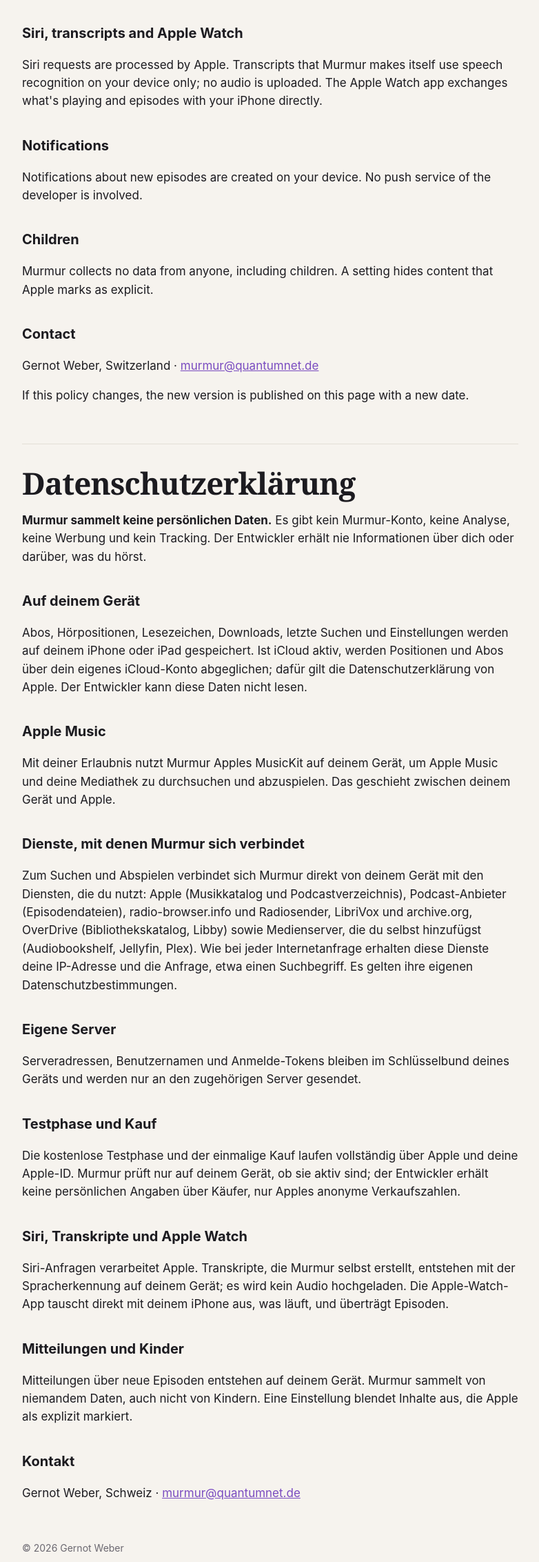
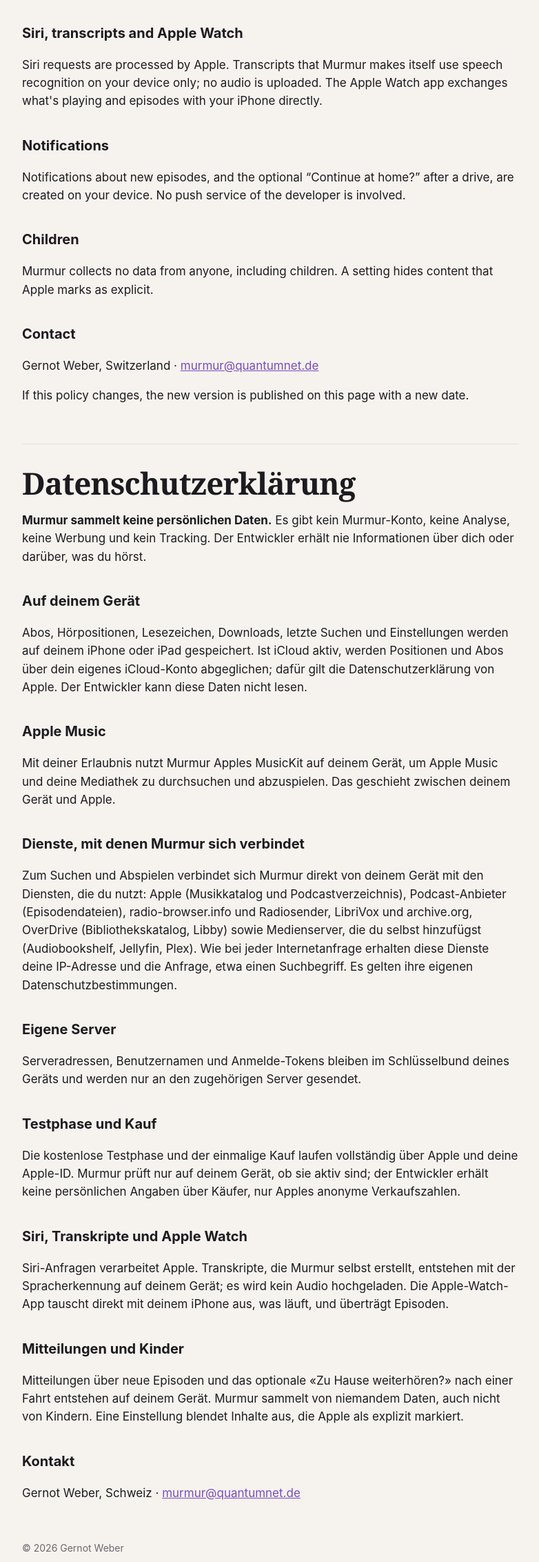
Before and after one commit to gaweber/murmur-site, a plain HTML site: page privacy.html in a window 1280 px wide. Shown: the part 1149-3413 px from the top of the page at 69% size, without its empty margins (248-1030 px from the left). Drawn offline with Linux system fonts and the light colour scheme.

Commit message:
Trips, transcript search, continue at home
Co-Authored-By: Claude Opus 5.5 <noreply@anthropic.com>
Claude-Session: https://claude.ai/code/session_01QqB9a9BY3bVHksh9W5Lm4R

```diff
--- a/privacy.html
+++ b/privacy.html
@@ -33,7 +33,7 @@
   <p>Siri requests are processed by Apple. Transcripts that Murmur makes itself use speech recognition on your device only; no audio is uploaded. The Apple Watch app exchanges what's playing and episodes with your iPhone directly.</p>
 
   <h2>Notifications</h2>
-  <p>Notifications about new episodes are created on your device. No push service of the developer is involved.</p>
+  <p>Notifications about new episodes, and the optional “Continue at home?” after a drive, are created on your device. No push service of the developer is involved.</p>
 
   <h2>Children</h2>
   <p>Murmur collects no data from anyone, including children. A setting hides content that Apple marks as explicit.</p>
@@ -58,7 +58,7 @@
     <h2>Siri, Transkripte und Apple Watch</h2>
     <p>Siri-Anfragen verarbeitet Apple. Transkripte, die Murmur selbst erstellt, entstehen mit der Spracherkennung auf deinem Gerät; es wird kein Audio hochgeladen. Die Apple-Watch-App tauscht direkt mit deinem iPhone aus, was läuft, und überträgt Episoden.</p>
     <h2>Mitteilungen und Kinder</h2>
-    <p>Mitteilungen über neue Episoden entstehen auf deinem Gerät. Murmur sammelt von niemandem Daten, auch nicht von Kindern. Eine Einstellung blendet Inhalte aus, die Apple als explizit markiert.</p>
+    <p>Mitteilungen über neue Episoden und das optionale «Zu Hause weiterhören?» nach einer Fahrt entstehen auf deinem Gerät. Murmur sammelt von niemandem Daten, auch nicht von Kindern. Eine Einstellung blendet Inhalte aus, die Apple als explizit markiert.</p>
     <h2>Kontakt</h2>
     <p>Gernot Weber, Schweiz · <a href="mailto:murmur@quantumnet.de">murmur@quantumnet.de</a></p>
   </section>
```
Also changed, not shown: support.html (+3 -0 lines).
